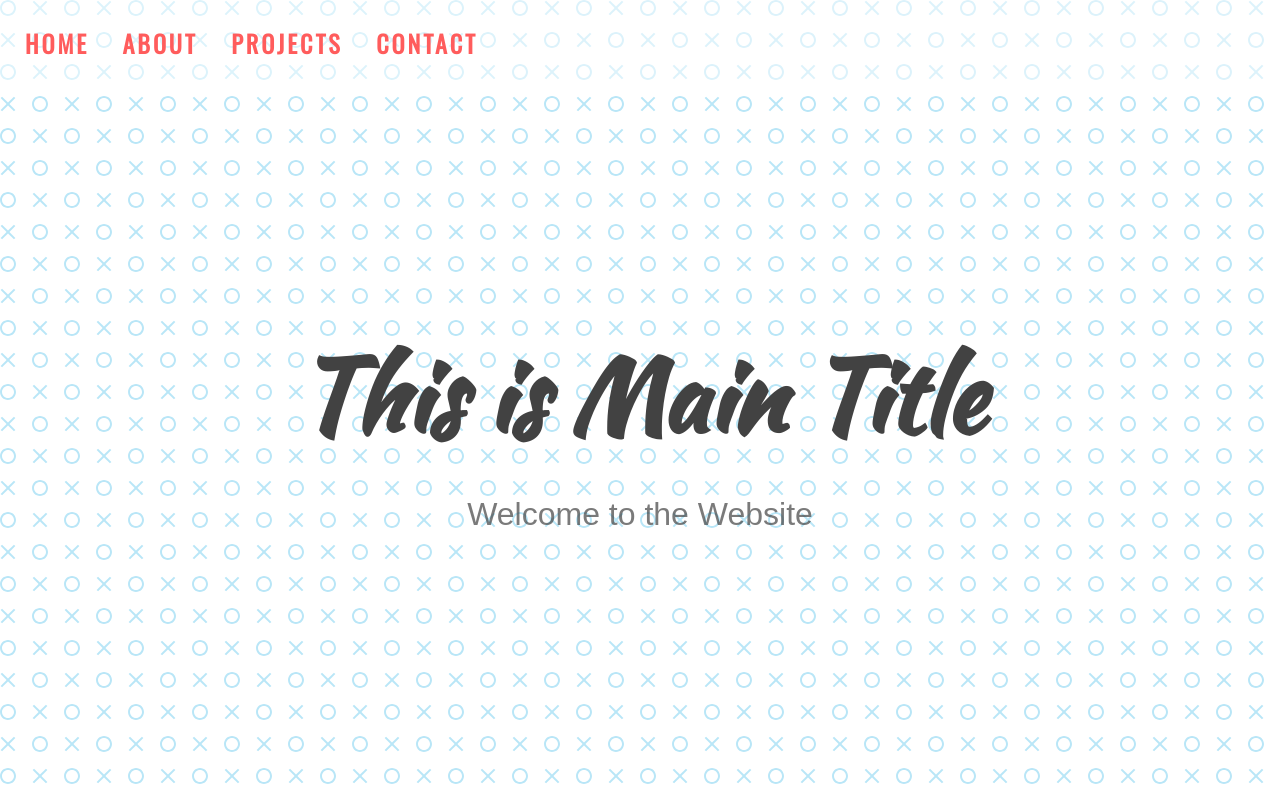
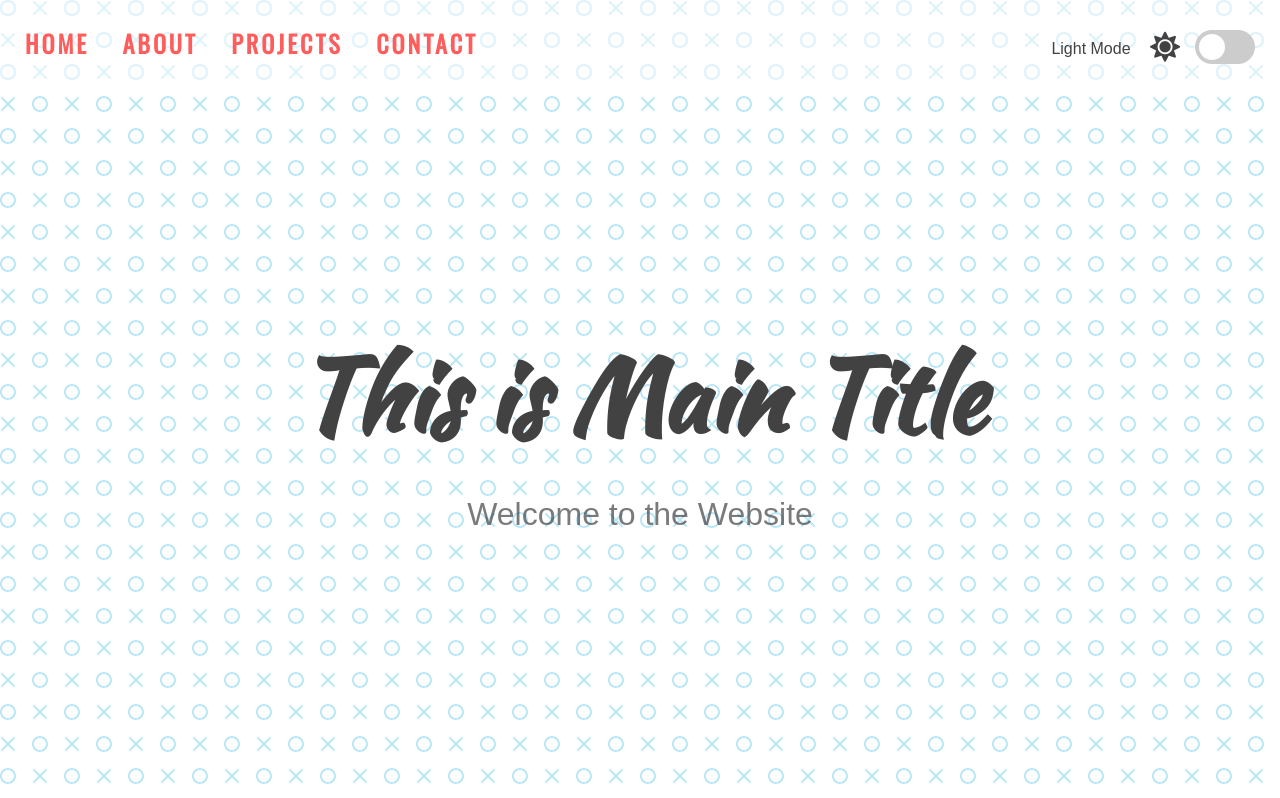
Before and after one commit to AlmirDautovic/Dark-LightMOdeProject, a plain HTML site: page index.html in a window 1280 px wide. Shown: the top 798 px of the page. Drawn offline with nearby package versions, Linux system fonts and the light colour scheme.

Commit message:
added and styled slider for theme change

```diff
--- a/index.html
+++ b/index.html
@@ -12,6 +12,16 @@
 </head>
 
 <body>
+    <div class="theme-switch-wrapper">
+        <span id="toggle-icon">
+            <span class="toggle-text">Light Mode</span>
+            <i class="fas fa-sun"></i>
+        </span>
+        <label class="theme-switch">
+            <input type="checkbox">
+            <div class="slider round"></div>
+        </label>
+    </div>
     <nav id="nav">
         <a href="#home">HOME</a>
         <a href="#about">ABOUT</a>
--- a/style.css
+++ b/style.css
@@ -186,3 +186,80 @@ p {
 .fab:hover {
   color: var(--on-background);
 }
+
+/* ark mode toggle */
+
+.theme-switch-wrapper {
+  display: flex;
+  align-items: center;
+  z-index: 100;
+  position: fixed;
+  right: 25px;
+  top: 30px;
+}
+
+.theme-switch-wrapper span {
+  margin-right: 10px;
+  font-size: 1rem;
+}
+
+.toggle-text {
+  position: relative;
+  top: -4px;
+  right: 5px;
+  color: var(--on-background);
+}
+
+.theme-switch {
+  display: inline-block;
+  height: 34px;
+  position: relative;
+  width: 60px;
+}
+
+.theme-switch input {
+  display: none;
+}
+
+.slider {
+  background: #ccc;
+  bottom: 0;
+  cursor: pointer;
+  left: 0;
+  position: absolute;
+  right: 0;
+  top: 0;
+  transition: 0.4s;
+}
+
+.slider::before {
+  background: #fff;
+  bottom: 4px;
+  content: "";
+  height: 26px;
+  left: 4px;
+  position: absolute;
+  transition: 0.4s;
+  width: 26px;
+}
+
+input:checked+.slider {
+  background: var(--primary-color);
+}
+
+input:checked+.slider::before {
+  transform: translateX(26px);
+}
+
+.slider.round {
+  border-radius: 34px;
+}
+
+.slider.round::before {
+  border-radius: 50%;
+}
+
+.fas {
+  font-size: 30px;
+  margin-right: 5px;
+}
```
